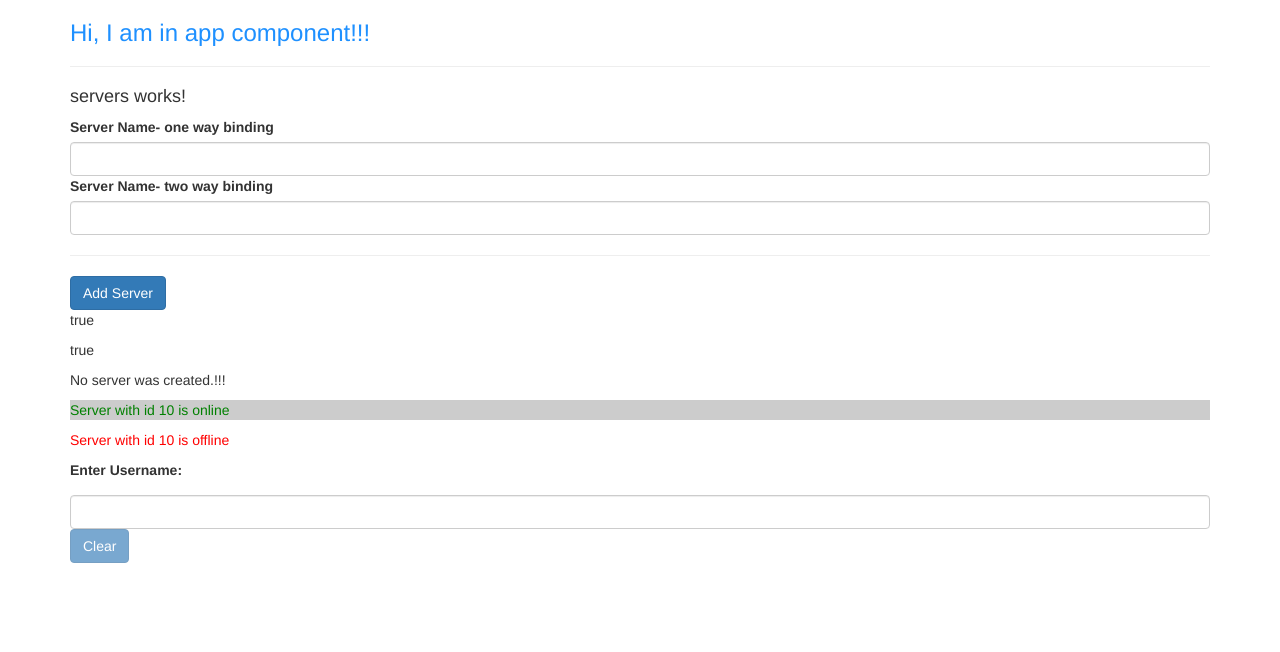
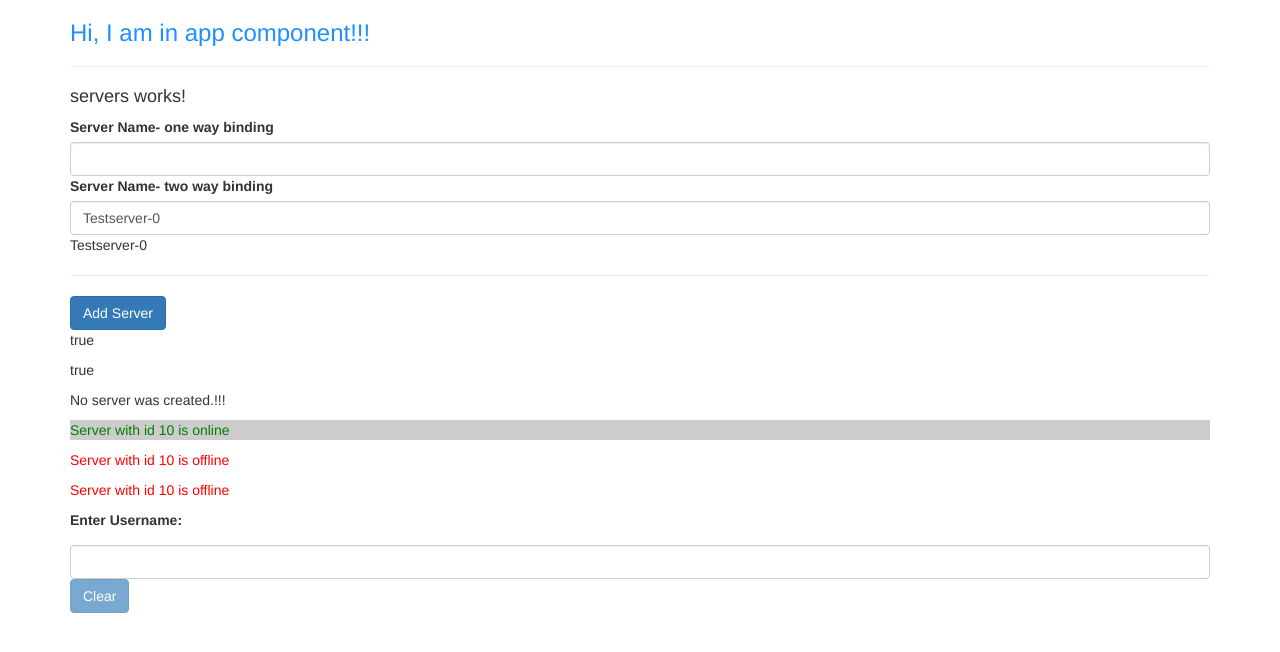
Before and after one commit to nitin1259/angular-journey, an Angular app: page / in a window 1280 px wide. Shown: the top 652 px of the page. Built offline with nearby package versions, Linux system fonts and the light colour scheme.

Commit message:
directives - ngfor for loop into array

```diff
--- a/src/app/servers/servers.component.html
+++ b/src/app/servers/servers.component.html
@@ -25,5 +25,4 @@
 <ng-template #noServer><p>No server was created.!!!</p></ng-template>
 
 
-<app-server></app-server>
-<app-server></app-server>
+<app-server *ngFor="let server of servers"></app-server>
--- a/src/app/servers/servers.component.ts
+++ b/src/app/servers/servers.component.ts
@@ -14,8 +14,9 @@
 export class ServersComponent implements OnInit {
   allowNewServer = false;
   serverCreationStatus = 'No server created yet';
-  serverName = '';
+  serverName = 'Testserver-0';
   isServerCreated = false;
+  servers = ['Testserver-1', 'Testserver-2', 'Testserver-3'];
   constructor() {
     setTimeout(() => {
       this.allowNewServer = true;
@@ -26,6 +27,7 @@
 
   onCreateServer() {
     this.isServerCreated = true;
+    this.servers.push(this.serverName);
     this.serverCreationStatus =
       'Server has been created. Name is ' + this.serverName + '!!!';
   }
```
